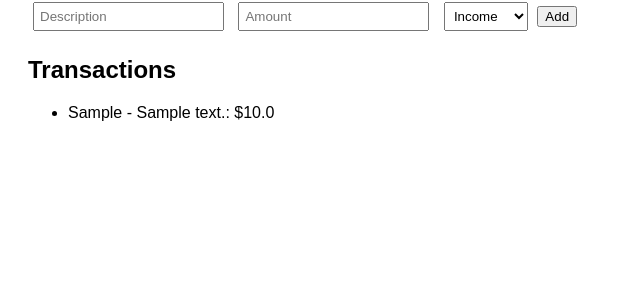
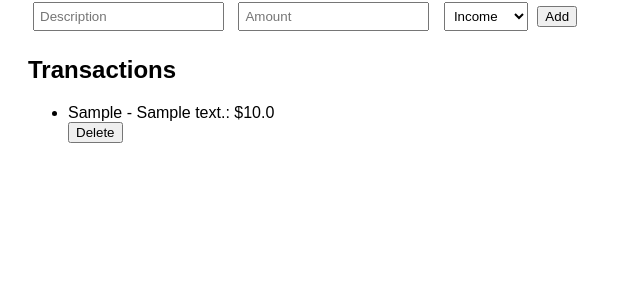
Before and after one commit to KaranKBajpai/personal-budget-tracker, a Flask app: page / in a window 1280 px wide. Shown: the part 137-437 px from the top of the page, without its empty margins (0-640 px from the left). Run offline with Flask 3, Linux system fonts and the light colour scheme; tables that the repository leaves empty hold one stand-in row (values such as "Sample post").

Commit message:
Added Delete Button

```diff
--- a/app.py
+++ b/app.py
@@ -36,6 +36,7 @@
 
         return redirect('/')
 
+
     entries = Entry.query.all()
 
     # Calculate current balance
@@ -45,5 +46,12 @@
 
     return render_template('index.html', entries=entries, balance=balance)
 
+@app.route('/delete/<int:id>', methods=['POST'])
+def delete(id):
+    entry = Entry.query.get_or_404(id)
+    db.session.delete(entry)
+    db.session.commit()
+    return redirect('/')
+
 if __name__ == '__main__':
     app.run(debug=True)
--- a/templates/index.html
+++ b/templates/index.html
@@ -43,6 +43,13 @@
     <ul>
       {% for entry in entries %}
       <li>{{entry.type.title()}} - {{entry.description}}: ${{entry.amount}}</li>
+      <form
+        action="/delete/{{ entry.id }}"
+        method="POST"
+        style="display: inline"
+      >
+        <button type="submit">Delete</button>
+      </form>
       {% endfor %}
     </ul>
   </body>
```
Also changed, not shown: instance/budget.db.
